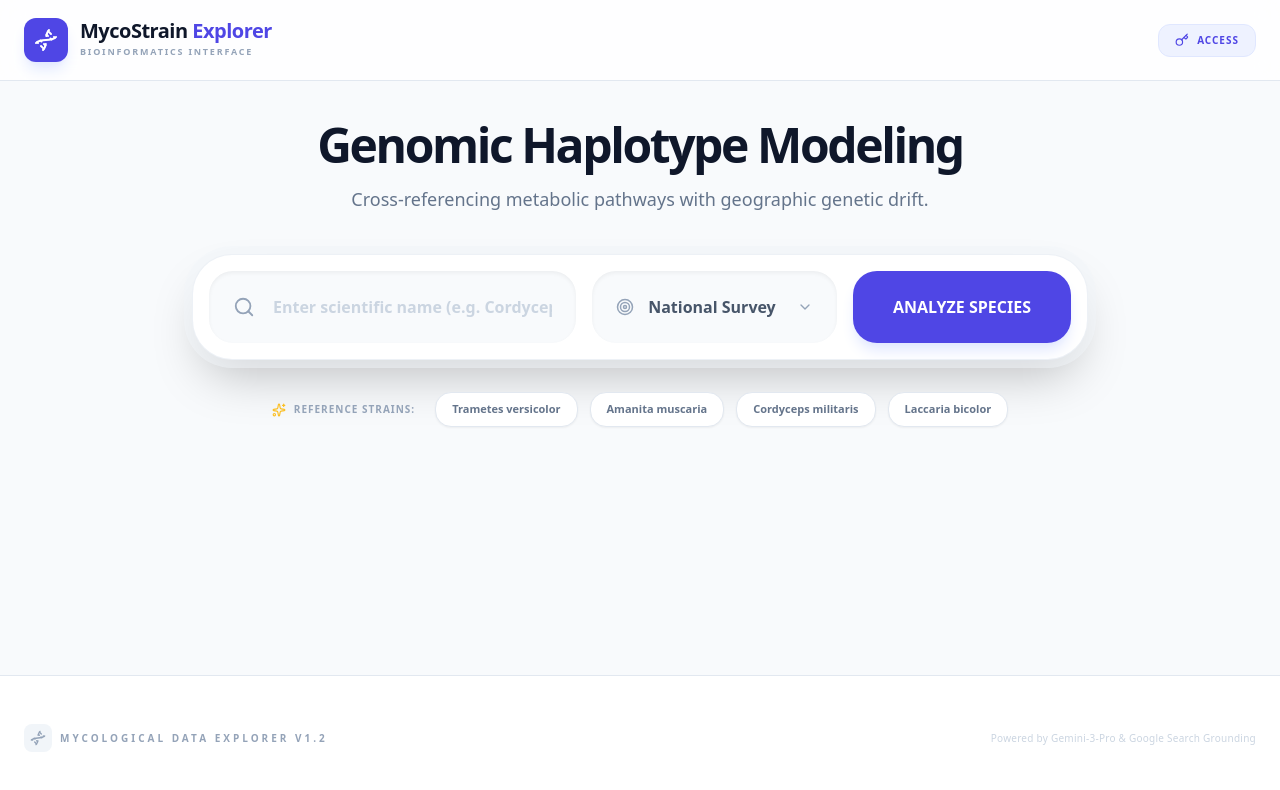
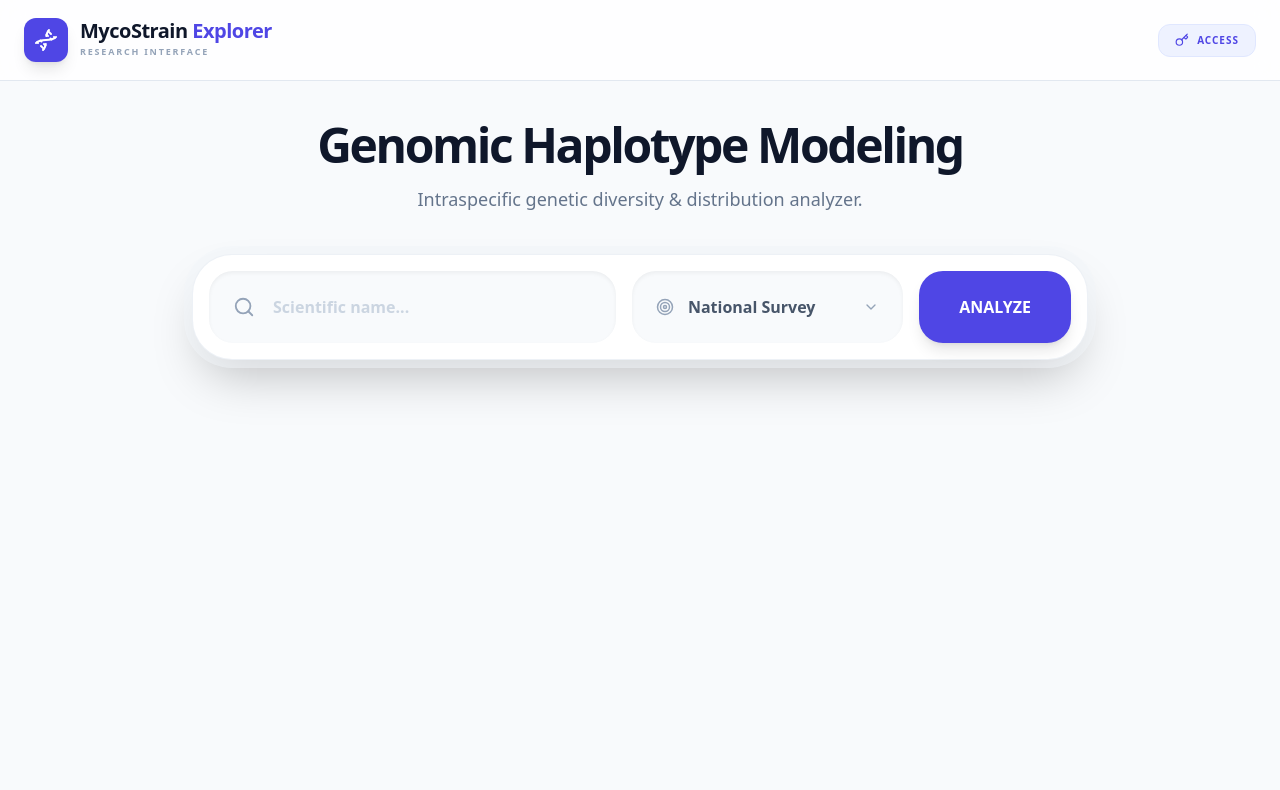
Before and after one commit to dkruz/MycoStrain-Explorer, a React (Vite) app: page / in a window 1280 px wide. Shown: the top 790 px of the page. Built offline with nearby package versions, Linux system fonts and the light colour scheme.

Commit message:
feat: Add Users icon to UI components
Introduces the 'Users' icon from the lucide-react library and integrates it into the App.tsx file. This icon will be used to represent user-related functionalities within the MycoStrain Explorer application.

```diff
--- a/App.tsx
+++ b/App.tsx
@@ -5,7 +5,7 @@ import { AnalysisResult } from './types';
 import { StrainMap } from './components/StrainMap';
 import { NetworkGraph } from './components/NetworkGraph';
 import {
-  Dna, Search, Loader2, AlertCircle, Download, Target, Globe, FileText, Link, Scale, Activity, ChevronDown, ChevronUp, BookOpen, MousePointer2, GitBranch, FlaskConical, Sparkles, Key, ShieldCheck, ExternalLink, Trash2, LogOut
+  Dna, Search, Loader2, AlertCircle, Download, Target, Globe, FileText, Link, Scale, Activity, ChevronDown, ChevronUp, BookOpen, MousePointer2, GitBranch, FlaskConical, Sparkles, Key, ShieldCheck, ExternalLink, LogOut, Users
 } from 'lucide-react';
 
 const FOCUS_OPTIONS = ["National Survey", "Pacific Northwest (PNW)", "Appalachian Mountains", "Northeast Deciduous", "Southeast Coastal Plain", "Rocky Mountains / Alpine", "California Floristic", "Boreal Forest / Taiga"];
@@ -87,22 +87,26 @@ export default function App() {
         <div className="fixed inset-0 z-[100] bg-slate-900/90 backdrop-blur-md flex items-center justify-center p-4">
           <div className="bg-white rounded-[2.5rem] p-10 max-w-md w-full shadow-2xl animate-in zoom-in-95 border border-slate-200">
             <div className="flex items-center gap-4 mb-8">
-              <div className="bg-indigo-600 p-4 rounded-2xl text-white shadow-lg shadow-indigo-200"><Key size={28} /></div>
+              <div className="bg-indigo-600 p-4 rounded-2xl text-white shadow-lg"><Key size={28} /></div>
               <div>
-                <h3 className="text-2xl font-black text-slate-900 leading-tight">Secure Access</h3>
-                <p className="text-slate-400 text-xs font-bold uppercase tracking-widest mt-1">Research Session Only</p>
+                <h3 className="text-2xl font-black text-slate-900 leading-tight">Project Access</h3>
+                <p className="text-slate-400 text-[10px] font-black uppercase tracking-widest mt-1 flex items-center gap-1.5">
+                  <Users size={12} /> For Collaborators
+                </p>
               </div>
             </div>
 
-            <p className="text-slate-600 text-sm mb-8 leading-relaxed">
-              This deployment requires an <strong>API Key</strong> to interact with the Gemini-3-Pro model. Your key is stored locally in this browser tab's memory and is destroyed when you close it.
-            </p>
+            <div className="bg-amber-50 border border-amber-100 p-4 rounded-2xl mb-8">
+              <p className="text-amber-800 text-xs font-bold leading-relaxed">
+                If you were invited to this project, please use the API Key generated within the shared Google AI Studio workspace.
+              </p>
+            </div>
 
             <div className="space-y-4">
               <div className="relative">
                 <input
                   type="password"
-                  placeholder="Paste Gemini API Key..."
+                  placeholder="Paste Research API Key..."
                   className="w-full px-6 py-5 bg-slate-50 border-2 border-slate-100 rounded-2xl focus:border-indigo-500 focus:bg-white transition-all outline-none font-mono text-sm shadow-inner"
                   value={tempKey}
                   onChange={(e) => setTempKey(e.target.value)}
@@ -113,12 +117,12 @@ export default function App() {
                 onClick={saveKey}
                 className="w-full bg-slate-900 hover:bg-indigo-600 text-white py-5 rounded-2xl font-black flex items-center justify-center gap-3 transition-all shadow-xl active:scale-[0.98]"
               >
-                <ShieldCheck size={20} /> START ANALYSIS
+                <ShieldCheck size={20} /> AUTHORIZE SESSION
               </button>
 
               <div className="flex items-center justify-between pt-4 px-2">
-                <a href="https://aistudio.google.com/app/apikey" target="_blank" className="text-[10px] font-black text-slate-400 hover:text-indigo-600 flex items-center gap-1.5 uppercase tracking-widest transition-colors">
-                  Get Key <ExternalLink size={12} />
+                <a href="https://aistudio.google.com/" target="_blank" className="text-[10px] font-black text-slate-400 hover:text-indigo-600 flex items-center gap-1.5 uppercase tracking-widest">
+                  AI Studio <ExternalLink size={10} />
                 </a>
                 <button onClick={() => setShowKeyModal(false)} className="text-[10px] font-black text-slate-400 hover:text-red-500 uppercase tracking-widest">
                   Cancel
@@ -132,10 +136,10 @@ export default function App() {
       <nav className="bg-white/80 backdrop-blur-md border-b border-slate-200 sticky top-0 z-50">
         <div className="max-w-7xl mx-auto px-6 h-20 flex items-center justify-between">
           <div className="flex items-center gap-3">
-            <div className="bg-indigo-600 p-2.5 rounded-xl text-white shadow-lg shadow-indigo-100"><Dna size={24} /></div>
+            <div className="bg-indigo-600 p-2.5 rounded-xl text-white shadow-lg"><Dna size={24} /></div>
             <div>
               <h1 className="text-xl font-black text-slate-900 tracking-tight leading-none">MycoStrain <span className="text-indigo-600">Explorer</span></h1>
-              <p className="text-[9px] font-black text-slate-400 uppercase tracking-[0.2em] mt-1">Bioinformatics Interface</p>
+              <p className="text-[9px] font-black text-slate-400 uppercase tracking-[0.2em] mt-1">Research Interface</p>
             </div>
           </div>
 
@@ -143,16 +147,15 @@ export default function App() {
             {hasActiveSession && (
               <div className="hidden sm:flex items-center gap-2 px-4 py-2 bg-green-50 border border-green-100 rounded-full text-[10px] font-black text-green-700 uppercase tracking-widest">
                 <div className="w-1.5 h-1.5 bg-green-500 rounded-full animate-pulse" />
-                Session Active
+                Active
               </div>
             )}
             <button
               onClick={hasActiveSession ? clearSession : () => setShowKeyModal(true)}
               className={`flex items-center gap-2 px-4 py-2 rounded-xl text-[10px] font-black uppercase tracking-widest transition-all ${hasActiveSession ? 'bg-slate-100 text-slate-500 hover:bg-red-50 hover:text-red-600 border border-slate-200' : 'bg-indigo-50 text-indigo-600 border border-indigo-100'}`}
-              title={hasActiveSession ? "Clear API Key" : "Enter API Key"}
             >
               {hasActiveSession ? <LogOut size={14} /> : <Key size={14} />}
-              {hasActiveSession ? "End Session" : "Access"}
+              {hasActiveSession ? "Clear Session" : "Access"}
             </button>
           </div>
         </div>
@@ -161,7 +164,7 @@ export default function App() {
       <main className="max-w-7xl mx-auto px-6 py-10 flex-grow w-full">
         <section className="mb-12 text-center max-w-4xl mx-auto">
           <h2 className="text-5xl font-black text-slate-900 mb-4 tracking-tighter">Genomic Haplotype Modeling</h2>
-          <p className="text-slate-500 text-lg font-medium leading-relaxed mb-10">Cross-referencing metabolic pathways with geographic genetic drift.</p>
+          <p className="text-slate-500 text-lg font-medium leading-relaxed mb-10">Intraspecific genetic diversity & distribution analyzer.</p>
 
           <div className="bg-white p-4 rounded-[2.5rem] shadow-2xl border border-slate-200/60 ring-8 ring-slate-100/50">
             <form onSubmit={(e) => handleSearch(e)} className="flex flex-col lg:flex-row gap-4">
@@ -171,7 +174,7 @@ export default function App() {
                   type="text"
                   value={species}
                   onChange={(e) => setSpecies(e.target.value)}
-                  placeholder="Enter scientific name (e.g. Cordyceps militaris)"
+                  placeholder="Scientific name..."
                   className="w-full pl-16 pr-6 py-6 rounded-3xl bg-slate-50 border-none focus:ring-2 focus:ring-indigo-500 outline-none font-bold text-slate-800 placeholder:text-slate-300 transition-all shadow-inner"
                 />
               </div>
@@ -188,53 +191,23 @@ export default function App() {
               </div>
               <button
                 disabled={loading}
-                className="bg-indigo-600 hover:bg-indigo-700 disabled:bg-slate-200 text-white px-10 py-6 rounded-3xl font-black shadow-lg shadow-indigo-100 transition-all hover:-translate-y-0.5 active:translate-y-0 flex items-center justify-center gap-3"
+                className="bg-indigo-600 hover:bg-indigo-700 disabled:bg-slate-200 text-white px-10 py-6 rounded-3xl font-black shadow-lg transition-all flex items-center justify-center gap-3"
               >
-                {loading ? <Loader2 className="animate-spin" size={24} /> : 'ANALYZE SPECIES'}
+                {loading ? <Loader2 className="animate-spin" size={24} /> : 'ANALYZE'}
               </button>
             </form>
           </div>
-
-          <div className="flex flex-wrap items-center justify-center gap-3 mt-8">
-            <span className="text-[10px] font-black text-slate-400 uppercase tracking-widest flex items-center gap-2 mr-2">
-              <Sparkles size={14} className="text-amber-400" /> Reference Strains:
-            </span>
-            {SUGGESTED_SPECIES.map(s => (
-              <button
-                key={s}
-                onClick={() => handleSearch(undefined, s)}
-                disabled={loading}
-                className="px-4 py-2 bg-white border border-slate-200 rounded-2xl text-[11px] font-black text-slate-500 hover:border-indigo-400 hover:text-indigo-600 hover:bg-indigo-50 transition-all shadow-sm active:scale-95"
-              >
-                {s}
-              </button>
-            ))}
-          </div>
         </section>
 
-        {error && (
-          <div className="max-w-2xl mx-auto mb-10 bg-red-50 border-2 border-red-100 p-6 rounded-[2rem] text-red-700 font-black flex items-center gap-4 animate-in slide-in-from-top-4">
-            <div className="bg-red-100 p-3 rounded-xl"><AlertCircle size={24} /></div>
-            <div>
-              <p className="text-sm">Process Interrupted</p>
-              <p className="text-xs font-bold text-red-500 mt-0.5">{error}</p>
-            </div>
-          </div>
-        )}
-
         {loading && (
-          <div className="py-32 text-center animate-pulse">
-            <div className="relative w-24 h-24 mx-auto mb-8">
-              <div className="absolute inset-0 border-4 border-indigo-100 rounded-full"></div>
-              <div className="absolute inset-0 border-4 border-indigo-600 border-t-transparent rounded-full animate-spin"></div>
-            </div>
-            <h3 className="text-2xl font-black text-slate-800 tracking-tight">Accessing Genomic Repositories</h3>
-            <p className="text-slate-400 mt-3 text-sm font-bold uppercase tracking-[0.2em]">JGI • NCBI • GBIF • Grounding Search</p>
+          <div className="py-32 text-center">
+            <div className="w-16 h-16 border-4 border-indigo-600 border-t-transparent rounded-full animate-spin mx-auto mb-6"></div>
+            <h3 className="text-xl font-black text-slate-800">Processing Sequence Data...</h3>
           </div>
         )}
 
         {result && !loading && (
-          <div className="space-y-12 animate-in fade-in slide-in-from-bottom-8 duration-700">
+          <div className="space-y-12 animate-in fade-in slide-in-from-bottom-8">
             <div className="grid grid-cols-2 lg:grid-cols-4 gap-6">
               {[
                 { label: "Regional Est.", val: result.estimatedTotalHaplotypes, icon: Target, color: "text-slate-900" },
@@ -242,7 +215,7 @@ export default function App() {
                 { label: "Drift (π)", val: result.nucleotideDiversity.toFixed(4), icon: Scale, color: "text-slate-900" },
                 { label: "Analysis Mode", val: "High Fidelity", icon: Sparkles, color: "text-amber-500" }
               ].map((stat, i) => (
-                <div key={i} className="bg-white p-8 rounded-[2rem] border border-slate-200 shadow-sm flex flex-col justify-between hover:shadow-md transition-shadow">
+                <div key={i} className="bg-white p-8 rounded-[2rem] border border-slate-200 shadow-sm flex flex-col justify-between">
                   <p className="text-[10px] text-slate-400 font-black uppercase tracking-widest flex items-center gap-2 mb-3">
                     <stat.icon size={12} /> {stat.label}
                   </p>
@@ -252,69 +225,13 @@ export default function App() {
             </div>
 
             <StrainMap data={result.haplotypes} speciesName={result.speciesName} />
-
             <NetworkGraph data={result.haplotypes} />
-
-            <div className="grid lg:grid-cols-3 gap-10">
-              <div className="lg:col-span-2">
-                <div className="bg-white p-10 md:p-14 rounded-[3rem] border border-slate-200 shadow-sm relative overflow-hidden">
-                  <div className="absolute top-0 right-0 p-8 opacity-[0.03] pointer-events-none">
-                    <FileText size={200} />
-                  </div>
-                  <div className="flex items-center gap-4 mb-10 pb-6 border-b border-slate-100">
-                    <div className="bg-indigo-50 p-3 rounded-2xl text-indigo-600"><FileText size={24} /></div>
-                    <h3 className="text-2xl font-black uppercase tracking-tight text-slate-900">Research Dossier</h3>
-                  </div>
-                  <div className="prose prose-slate max-w-none text-slate-700 leading-relaxed whitespace-pre-wrap font-medium text-base md:text-lg">
-                    {result.dossier}
-                  </div>
-                </div>
-              </div>
-
-              <div className="space-y-8">
-                <div className="bg-slate-900 p-10 rounded-[2.5rem] text-white shadow-2xl relative overflow-hidden group">
-                  <Activity className="absolute bottom-0 right-0 text-white/5 -mb-6 -mr-6 group-hover:scale-110 transition-transform duration-1000" size={160} />
-                  <h3 className="font-black text-2xl mb-2 tracking-tight">Export Findings</h3>
-                  <p className="text-slate-400 text-xs mb-8 font-medium">Generate a detailed summary report for offline review.</p>
-                  <button onClick={handleExportDossier} className="w-full bg-indigo-600 hover:bg-indigo-500 py-5 rounded-2xl font-black flex items-center justify-center gap-3 transition-all shadow-xl active:scale-95 group-hover:ring-4 ring-indigo-600/20">
-                    <Download size={22} /> DOWNLOAD TXT
-                  </button>
-                </div>
-
-                <div className="bg-white p-10 rounded-[2.5rem] border border-slate-200">
-                  <h4 className="font-black text-[10px] uppercase tracking-widest text-slate-400 mb-8 flex items-center gap-2">
-                    <Link size={14} className="text-indigo-400" /> Evidence Grounding
-                  </h4>
-                  <div className="space-y-5">
-                    {result.sources.length > 0 ? result.sources.map((s, i) => (
-                      <a key={i} href={s.uri} target="_blank" rel="noopener noreferrer" className="group block p-5 rounded-2xl bg-slate-50 hover:bg-indigo-50 border border-slate-100 hover:border-indigo-200 transition-all">
-                        <p className="font-black text-slate-800 text-sm mb-1 group-hover:text-indigo-700 transition-colors line-clamp-1">{s.title}</p>
-                        <p className="text-slate-400 group-hover:text-indigo-400 truncate font-mono text-[10px] flex items-center gap-1.5">
-                          <Globe size={10} /> {new URL(s.uri).hostname}
-                        </p>
-                      </a>
-                    )) : (
-                      <p className="text-xs text-slate-400 italic">No external citations found in response metadata.</p>
-                    )}
-                  </div>
-                </div>
-              </div>
+            <div className="bg-white p-12 rounded-[3rem] border border-slate-200 prose prose-slate max-w-none whitespace-pre-wrap leading-relaxed">
+              {result.dossier}
             </div>
           </div>
         )}
       </main>
-
-      <footer className="bg-white border-t border-slate-200 py-12 mt-20">
-        <div className="max-w-7xl mx-auto px-6 flex flex-col md:flex-row justify-between items-center gap-6">
-          <div className="flex items-center gap-2 text-slate-400">
-            <div className="bg-slate-100 p-1.5 rounded-lg"><Dna size={16} /></div>
-            <p className="text-[10px] font-black uppercase tracking-[0.3em]">Mycological Data Explorer v1.2</p>
-          </div>
-          <p className="text-slate-300 text-[10px] font-medium tracking-wide">
-            Powered by Gemini-3-Pro & Google Search Grounding
-          </p>
-        </div>
-      </footer>
     </div>
   );
 }
```
